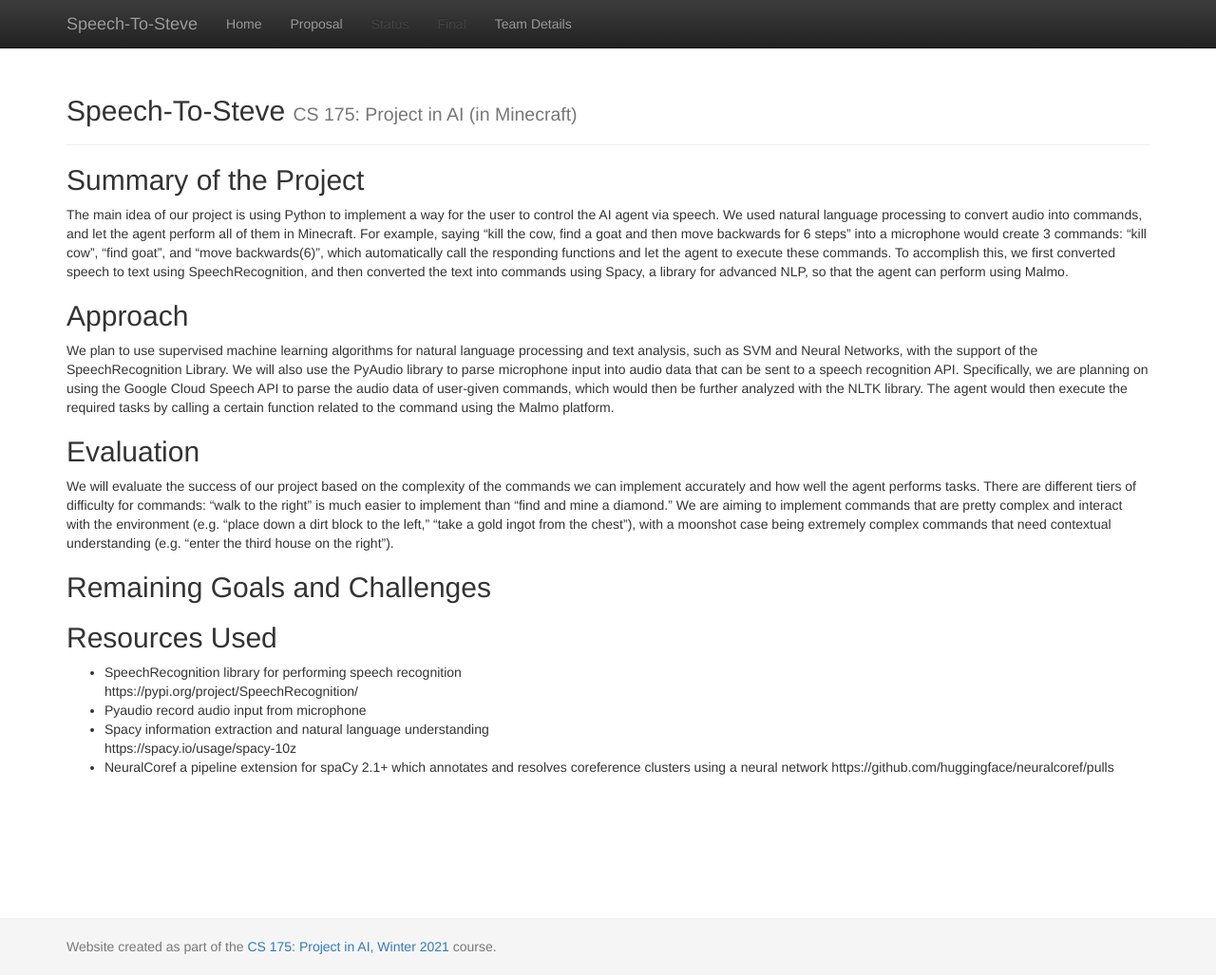
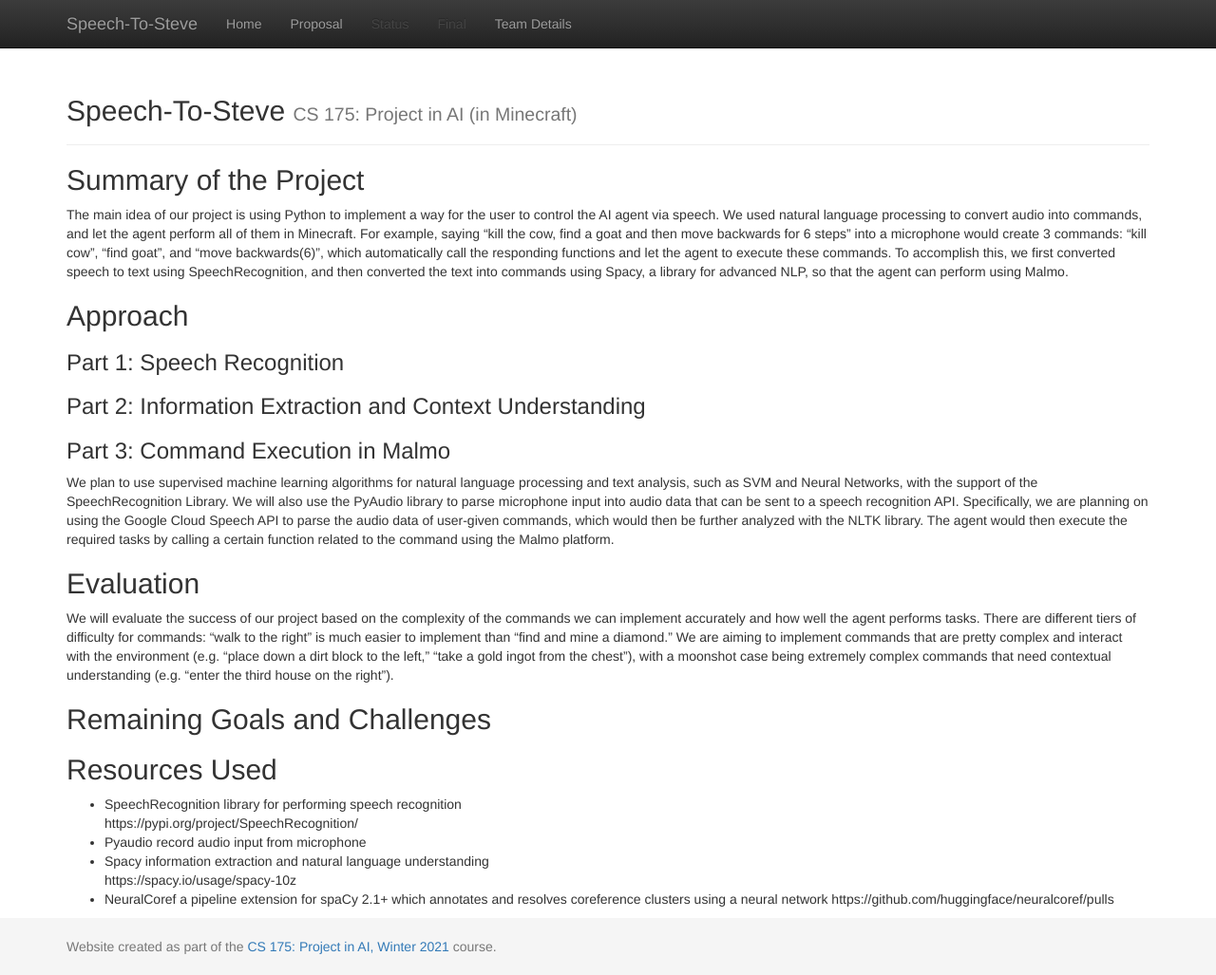
Before and after one commit to geeeeeeeeew/CS-175-Team-Direction-, a Jekyll site: the page built from docs/status/status.md, in a window 1280 px wide and 1027 px high. Shown: the whole window at 95% size. Built offline with Jekyll 4.4.1, drawn with Linux system fonts in a browser that asks for light colours.

Commit message:
Update status.md

```diff
--- a/docs/status/status.md
+++ b/docs/status/status.md
@@ -7,9 +7,9 @@ title:  Status
 The main idea of our project is using Python to implement a way for the user to control the AI agent via speech. We used natural language processing to convert audio into commands, and let the agent perform all of them in Minecraft. For example, saying “kill the cow, find a goat and then move backwards for 6 steps” into a microphone would create 3 commands: "kill cow", "find goat", and "move backwards(6)", which automatically call the responding functions and let the agent to execute these commands. To accomplish this, we first converted speech to text using SpeechRecognition, and then converted the text into commands using Spacy, a library for advanced NLP, so that the agent can perform using Malmo.
 
 ## Approach
-
-
-
+### Part 1: Speech Recognition
+### Part 2: Information Extraction and Context Understanding
+### Part 3: Command Execution in Malmo
 
 We plan to use supervised machine learning algorithms for natural language processing and text analysis, such as SVM and Neural Networks, with the support of the SpeechRecognition Library. We will also use the PyAudio library to parse microphone input into audio data that can be sent to a speech recognition API. Specifically, we are planning on using the Google Cloud Speech API to parse the audio data of user-given commands, which would then be further analyzed with the NLTK library. The agent would then execute the required tasks by calling a certain function related to the command using the Malmo platform.
 
```
